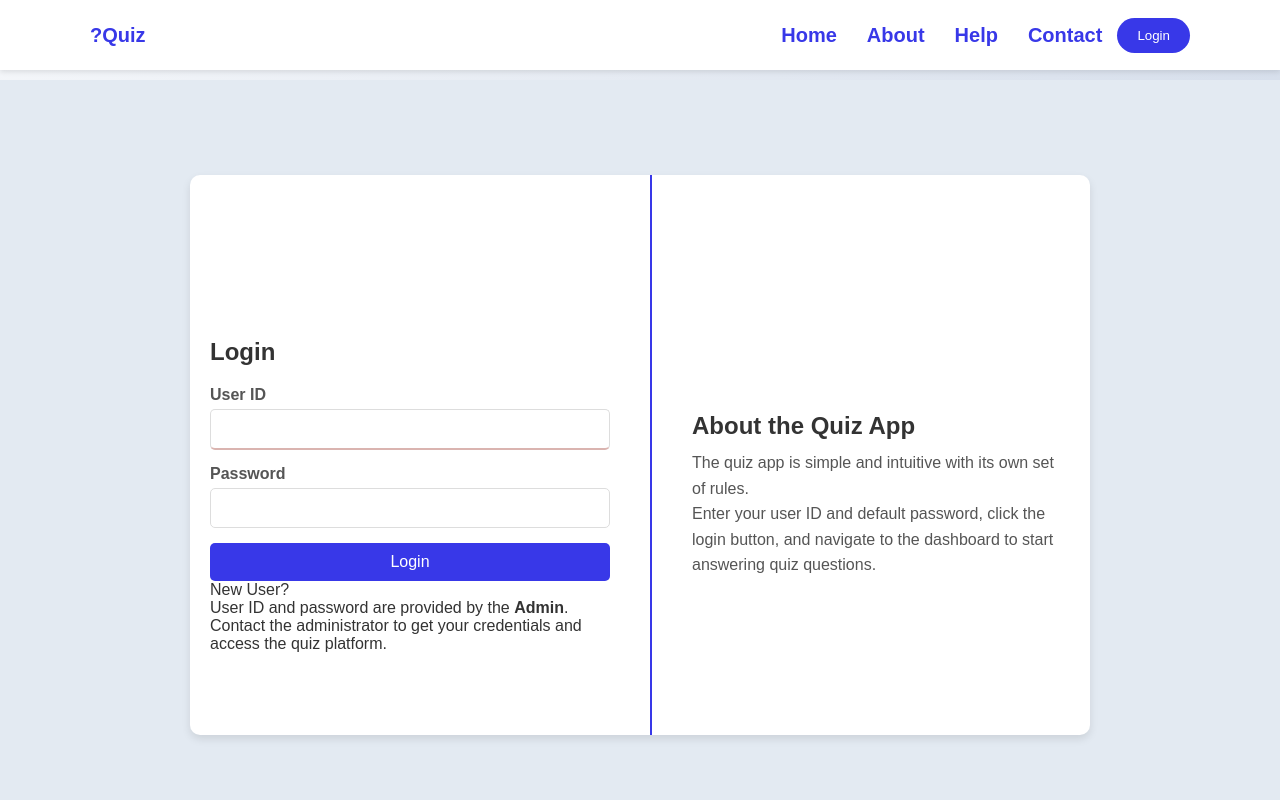
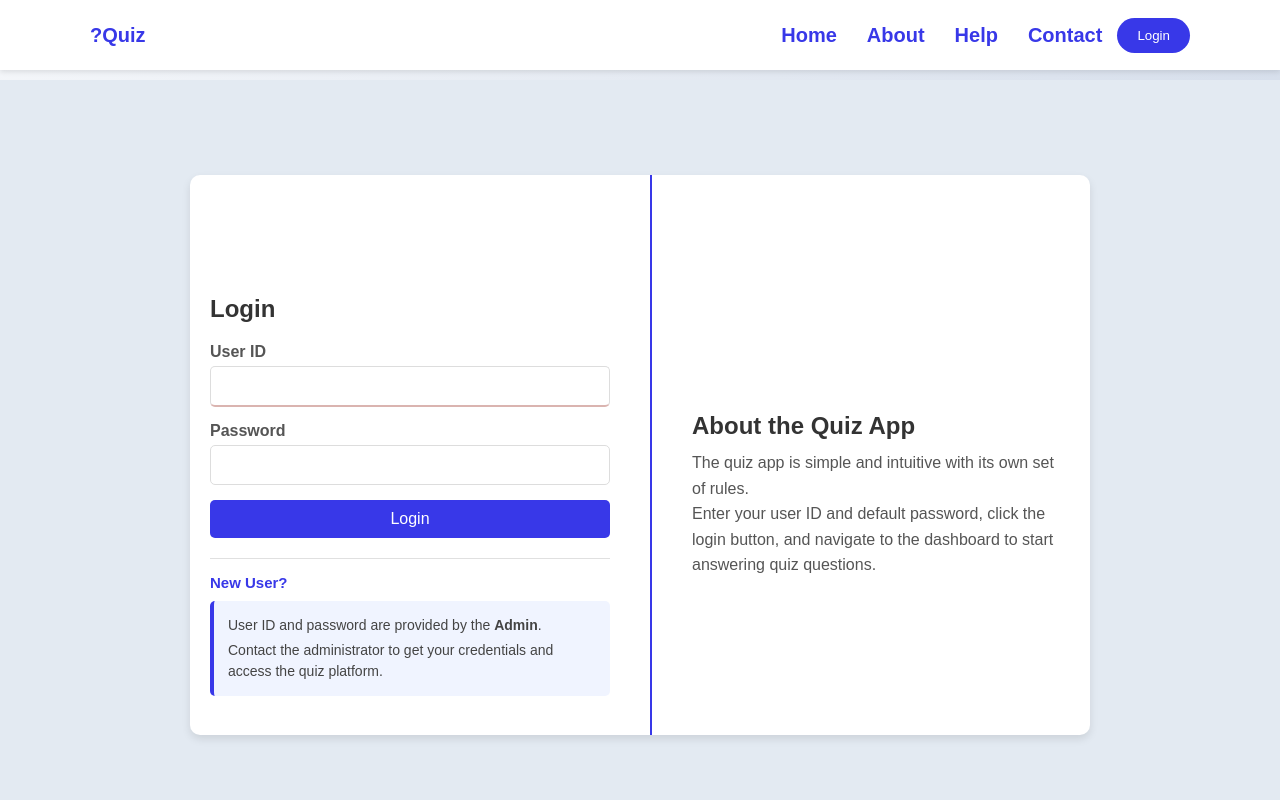
Before and after one commit to rahulg8454/BrightBolt, a React (Vite) app in the folder userFrontend/: page /login in a window 1280 px wide. Shown: the top 800 px of the page. Built offline with nearby package versions, Linux system fonts and the light colour scheme; no server answers.

Commit message:
feat: add register-section styles, fix login-container overflow for new user info

```diff
--- a/userFrontend/src/styles/pagesStyle/login.css
+++ b/userFrontend/src/styles/pagesStyle/login.css
@@ -4,29 +4,26 @@ body {
   font-family: Arial, sans-serif;
   background-color: #f3f4f6;
 }
-
 /* Parent Container */
 .login-page {
   display: flex;
   justify-content: center;
   align-items: center;
-min-height: 100vh;
+  min-height: 100vh;
   background-color: #e3eaf2;
   padding-bottom: 50px;
 }
-
 /* Login Container */
 .login-container {
   display: flex;
-  height: 70vh;
+  min-height: 70vh;
   background-color: #ffffff;
   box-shadow: 0 4px 8px rgba(0, 0, 0, 0.1);
   border-radius: 10px;
-  overflow: hidden;
+  overflow: visible;
   max-width: 900px;
   width: 100%;
 }
-
 /* Login Form */
 .login-form {
   flex: 1;
@@ -36,18 +33,15 @@ min-height: 100vh;
   justify-content: center;
   align-items: flex-start;
 }
-
 .login-form h2 {
   font-size: 24px;
   color: #333333;
   margin-bottom: 20px;
 }
-
 .form-group {
   margin-bottom: 15px;
   width: 100%;
 }
-
 .form-group label {
   font-weight: bold;
   margin-bottom: 5px;
@@ -55,7 +49,6 @@ min-height: 100vh;
   color: #555555;
   width: 400px;
 }
-
 .form-group input {
   width: 100%;
   padding: 10px;
@@ -64,7 +57,6 @@ min-height: 100vh;
   font-size: 16px;
   box-sizing: border-box;
 }
-
 .login-btn {
   width: 100%;
   padding: 10px;
@@ -76,18 +68,40 @@ min-height: 100vh;
   cursor: pointer;
   transition: background-color 0.3s;
 }
-
 .login-btn:hover {
   background-color: #0056b3;
 }
-
+/* Register Section */
+.register-section {
+  margin-top: 20px;
+  width: 100%;
+  border-top: 1px solid #e0e0e0;
+  padding-top: 15px;
+}
+.register-divider {
+  font-size: 15px;
+  font-weight: bold;
+  color: rgb(56, 56, 232);
+  margin-bottom: 10px;
+}
+.register-info {
+  background-color: #f0f4ff;
+  border-left: 4px solid rgb(56, 56, 232);
+  border-radius: 5px;
+  padding: 10px 14px;
+}
+.register-info p {
+  margin: 4px 0;
+  font-size: 14px;
+  color: #444444;
+  line-height: 1.5;
+}
 /* Vertical Line */
 .vertical-line {
   width: 2px;
   background-color: rgb(56, 56, 232);
   margin: 0 20px;
 }
-
 /* Description Section */
 .description {
   flex: 1;
@@ -96,13 +110,11 @@ min-height: 100vh;
   flex-direction: column;
   justify-content: center;
 }
-
 .description h2 {
   font-size: 24px;
   color: #333333;
   margin-bottom: 10px;
 }
-
 .description p {
   font-size: 16px;
   color: #555555;
@@ -111,65 +123,52 @@ min-height: 100vh;
 @media (max-width: 768px) {
   .login-container {
     flex-direction: column;
-    height: 90vh;
+    min-height: 90vh;
     margin-top: 30px;
     width: 500px;
   }
-
   .login-form,
   .description {
     padding: 10px;
   }
-
   .login-form h2 {
     font-size: 20px;
   }
-
   .form-group label {
     font-size: 12px;
   }
-
   .form-group input {
     font-size: 14px;
   }
-
   .login-btn {
     font-size: 14px;
     padding: 10px;
   }
-
   .vertical-line {
     display: none;
   }
-
   .description h2 {
     font-size: 18px;
   }
-
   .description p {
     font-size: 14px;
     font-weight: bold;
   }
 }
-
 @media (max-width: 480px) {
   .login-page {
     padding: 0 10px;
   }
-
   .login-form h2 {
     font-size: 18px;
   }
-
   .login-btn {
     font-size: 14px;
     padding: 8px;
   }
-
   .description h2 {
     font-size: 16px;
   }
-
   .description p {
     font-size: 20px;
   }
```
